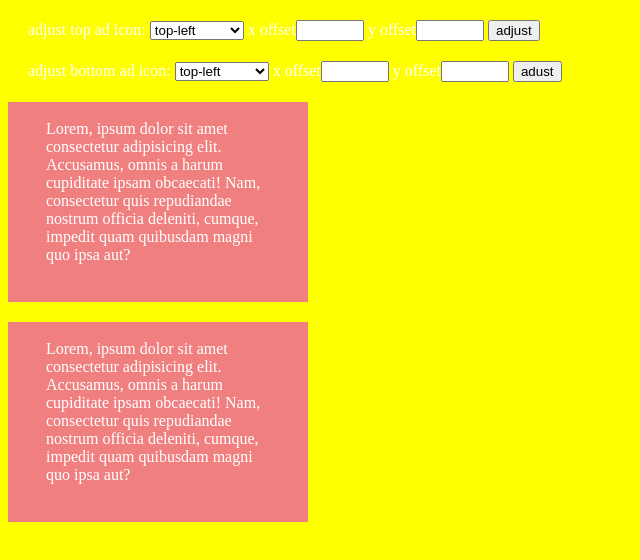
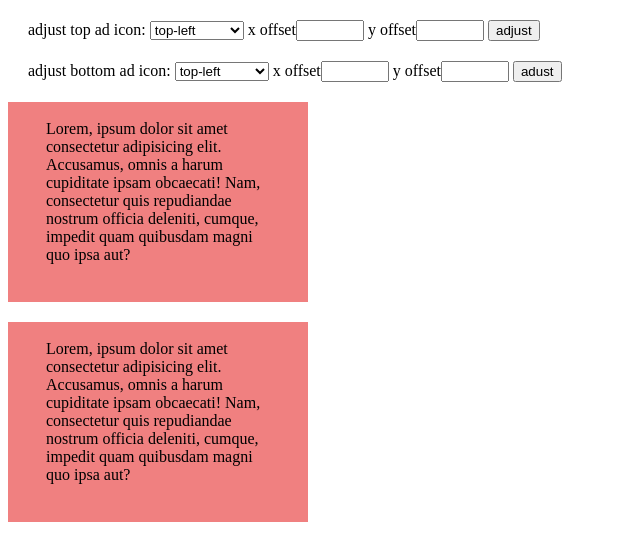
Before and after one commit to mconnor/notice-js-mike, a website: page docs/api-attach-dev.html in a window 1280 px wide. Shown: the whole page, without its empty margins (0-640 px from the left). Drawn offline with Linux system fonts and the light colour scheme.

Commit message:
css colors

```diff
--- a/docs/api-attach-dev.html
+++ b/docs/api-attach-dev.html
@@ -22,8 +22,8 @@
             padding: 18px;
         }
         body {
-            background-color:yellow;
-            color: white;
+            background-color:white;
+            color: black;
         }
 
 
```
Also changed, not shown: docs/api-attach.html (+2 -2 lines).
